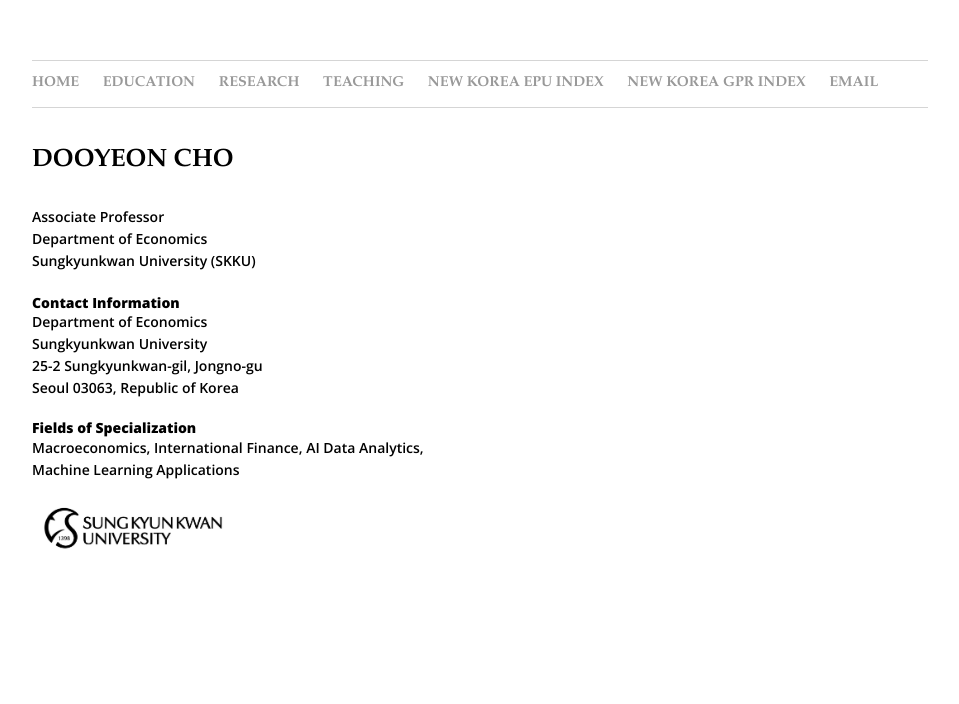
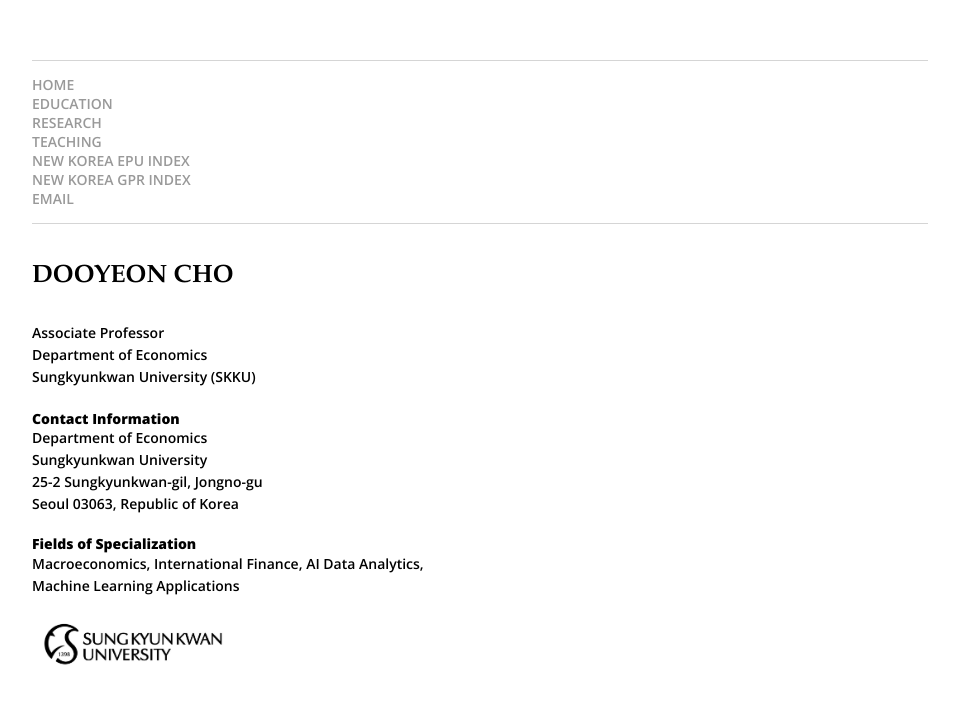
Before and after one commit to dooyeoncho/dooyeoncho.github.io, a Jekyll site: the page built from index.html, in a window 1280 px wide. Shown: the top 704 px of the page, without its empty margins (160-1119 px from the left). Built offline with Jekyll 4.4.1, drawn with Linux system fonts in a browser that asks for light colours.

Commit message:
Update default.html

```diff
--- a/_layouts/default.html
+++ b/_layouts/default.html
@@ -1,15 +1,34 @@
 <!DOCTYPE html>
 	<html>
 
+<style>
+span {
+  display: inline-block;
+  width: 98%;
+  text-align: justify;
+  vertical-align: middle;
+}
+
+span.highlight-title {
+  font-size: 14px;
+  font-weight: 600;
+  font-family: 'Open Sans', sans-serif;
+}
+</style>
+
+<head>
+  <link href="https://fonts.googleapis.com/css2?family=Open+Sans:wght@600;800&display=swap" rel="stylesheet">
+</head>
+
 		<footer>
     		<ul>
-			<li><a href="https://dooyeoncho.github.io/">HOME</a></li>
-			<li><a href="/pages/education.html"> EDUCATION</a></li>
-			<li><a href="/pages/research.html"> RESEARCH</a></li>
-			<li><a href="/pages/teaching.html"> TEACHING</a></li>
-			<li><a href="/pages/new_korean_epu_index.html"> NEW KOREA EPU INDEX</a></li>
-			<li><a href="/pages/new_korean_gpr_index.html"> NEW KOREA GPR INDEX</a></li>
-        		<li><a href="mailto:dooyeoncho@g.skku.edu">EMAIL</a></li>
+			<span class="highlight-title"><li><a href="https://dooyeoncho.github.io/">HOME</a></li></span>
+			<span class="highlight-title"><li><a href="/pages/education.html"> EDUCATION</a></li></span>
+			<span class="highlight-title"><li><a href="/pages/research.html"> RESEARCH</a></li></span>
+			<span class="highlight-title"><li><a href="/pages/teaching.html"> TEACHING</a></li></span>
+			<span class="highlight-title"><li><a href="/pages/new_korean_epu_index.html"> NEW KOREA EPU INDEX</a></li></span>
+			<span class="highlight-title"><li><a href="/pages/new_korean_gpr_index.html"> NEW KOREA GPR INDEX</a></li></span>
+        	<span class="highlight-title"><li><a href="mailto:dooyeoncho@g.skku.edu">EMAIL</a></li></span>
 		</ul>
 		</footer>
 
```
